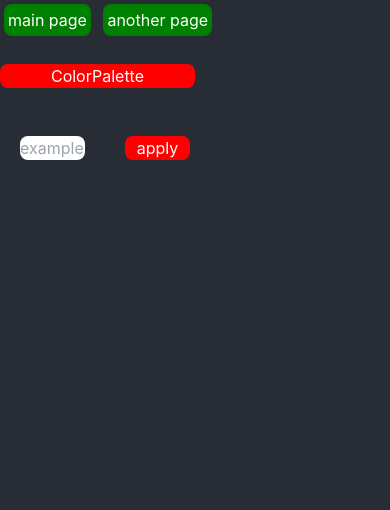
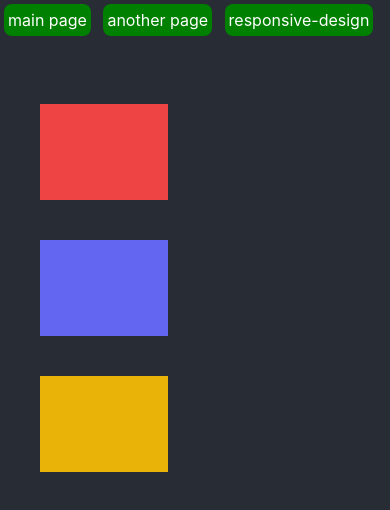
Before and after one commit to John-Khalil/redux-router-demo, a React (Create React App) app: page /responsive-design in a window 390 px wide. Shown: the top 510 px of the page. Built offline with nearby package versions, Linux system fonts and the light colour scheme.

Commit message:
responsive-design

```diff
--- a/src/App.js
+++ b/src/App.js
@@ -6,6 +6,7 @@ import { BrowserRouter, Routes, Route, Link } from "react-router-dom";
 import AnotherPage from './AnotherPage';
 import MainApp from './MainApp';
 import Layout from './layouts/Layout';
+import TailwindResponsive from './TailwindResponsive'
 
 export default function App() {
   return (
@@ -23,6 +24,7 @@ export default function App() {
         <Route index element={<MainApp />} />
           <Route path="home" element={<MainApp />} />
           <Route path="another-page" element={<AnotherPage />} />
+          <Route path="responsive-design" element={<TailwindResponsive />} />
           <Route path="*" element={<MainApp />} />
         </Route>
 
--- /dev/null
+++ b/src/TailwindResponsive.js
@@ -0,0 +1,13 @@
+import React from 'react'
+
+export default function TailwindResponsive() {
+  return (
+
+    <>
+        <div className='m-10 w-32 h-24 bg-red-500 lg:bg-gray-500 lg:inline-block'></div>
+        <div className='m-10 w-32 h-24 bg-indigo-500 lg:bg-red-500 lg:inline-block'></div>
+        <div className='m-10 w-32 h-24 lg:bg-yellow-500 hidden lg:inline-block'></div>
+        <div className='m-10 w-32 h-24 bg-yellow-500 lg:bg-green-500 lg:inline-block'></div>
+    </>
+  )
+}
--- a/src/layouts/Layout.js
+++ b/src/layouts/Layout.js
@@ -8,6 +8,7 @@ export default function Layout() {
         <nav>
             <Link to="/home"> <div className="felx  m-1 p-1 rounded-lg text-center inline-block" style={{backgroundColor:"green"}}>main page</div> </Link>
             <Link to="/another-page"> <div className="felx m-1 p-1 rounded-lg text-center inline-block" style={{backgroundColor:"green"}}>another page</div> </Link>
+            <Link to="/responsive-design"> <div className="felx m-1 p-1 rounded-lg text-center inline-block" style={{backgroundColor:"green"}}>responsive-design</div> </Link>
         </nav>
         <br></br>
         <div>
--- /dev/null
+++ b/src/redux/reducers/index.js
@@ -0,0 +1,3 @@
+export const counter=(state={counter:0},actions)=>{
+
+}
--- /dev/null
+++ b/src/redux/rootreducer.js
@@ -0,0 +1,6 @@
+import { combineReducers } from "redux"
+import { counter } from "./reducers"
+
+export const appReducer=combineReducers({
+    counter
+})
--- /dev/null
+++ b/src/redux/store.js
@@ -0,0 +1,21 @@
+import {applyMiddleware, createStore} from "redux";
+import thunk from "redux-thunk";
+import {persistReducer, persistStore} from 'redux-persist';
+import storage from 'redux-persist/lib/storage';
+import {composeWithDevTools} from 'redux-devtools-extension';
+import {appReducer} from "./rootreducer.js";
+
+
+const persistConfig = {
+
+    key : 'root',
+    storage:storage,
+    whitelist:['authStudent','sidebar_status','student_personal_info'],
+    blacklist:[]
+
+}
+
+const persistedReducer = persistReducer(persistConfig, appReducer);
+const store = createStore(persistedReducer, composeWithDevTools(applyMiddleware(thunk)));
+const persistor = persistStore(store);
+export { persistor, store };
```
